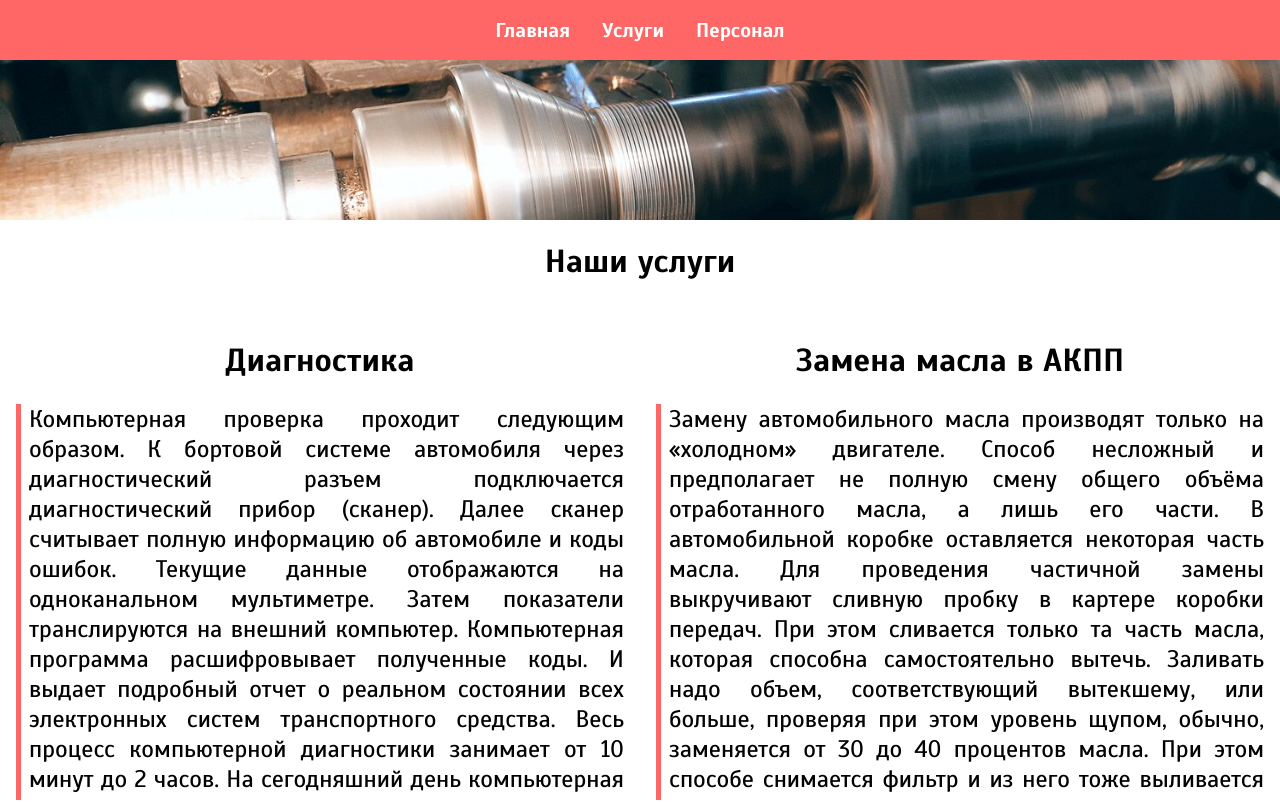
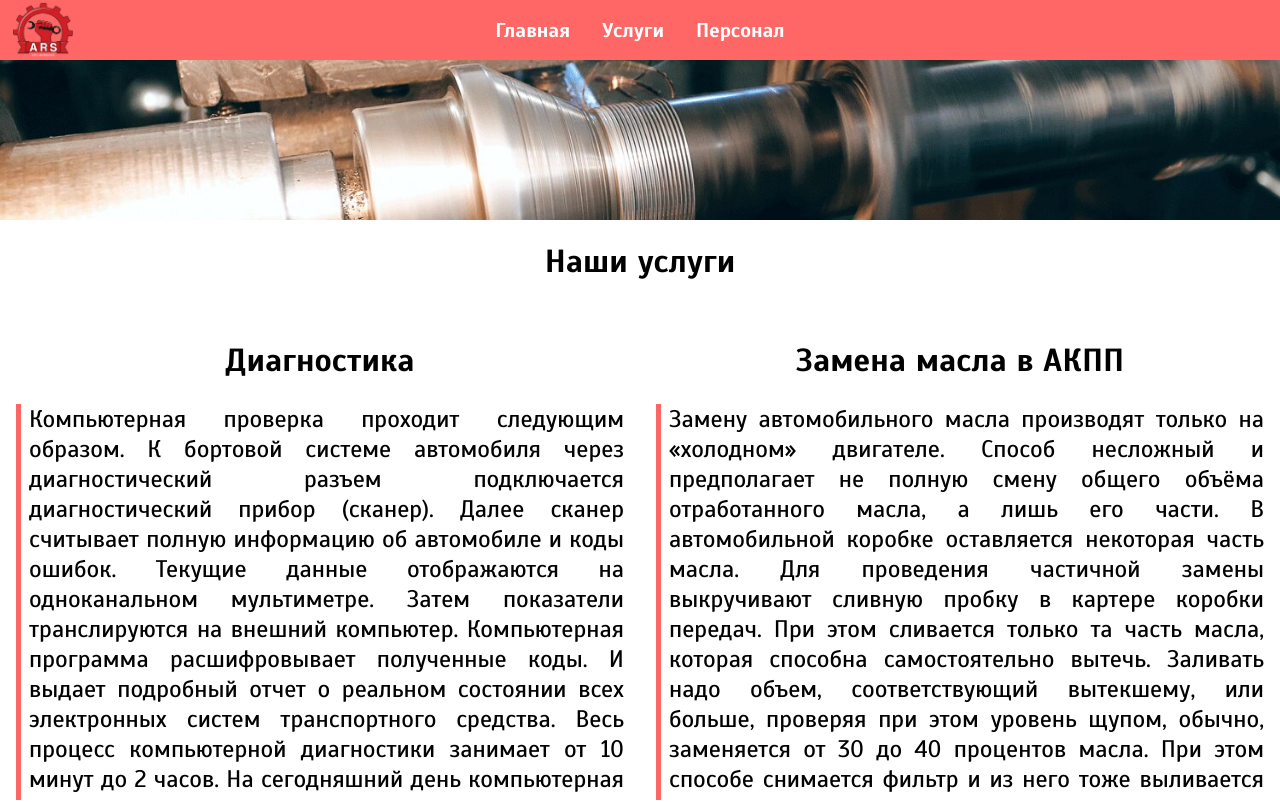
Before and after one commit to GnomVolosatbly/avto, a plain HTML site: page works.html in a window 1280 px wide. Shown: the top 802 px of the page. Drawn offline with Linux system fonts and the light colour scheme; a web font is replaced by a local one.

Commit message:
Update works.html

```diff
--- a/works.html
+++ b/works.html
@@ -8,6 +8,7 @@
 <body>
 
     <div class="navbar">
+        <img id="samo_izobrashenije" src="imgs/логотип.png">
         <ul class="nav">
             <li><a href="main.html">Главная</a></li>
             <li><a href="works.html">Услуги</a></li>
```
